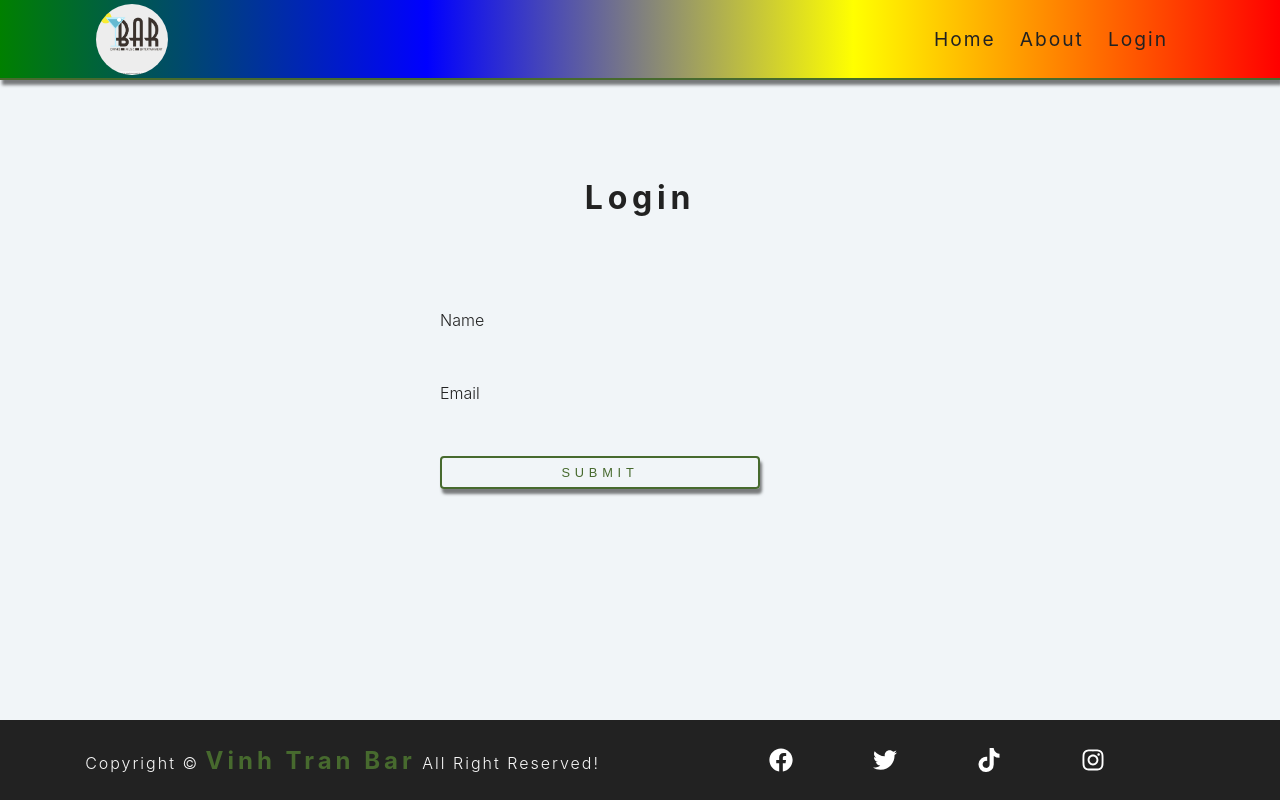
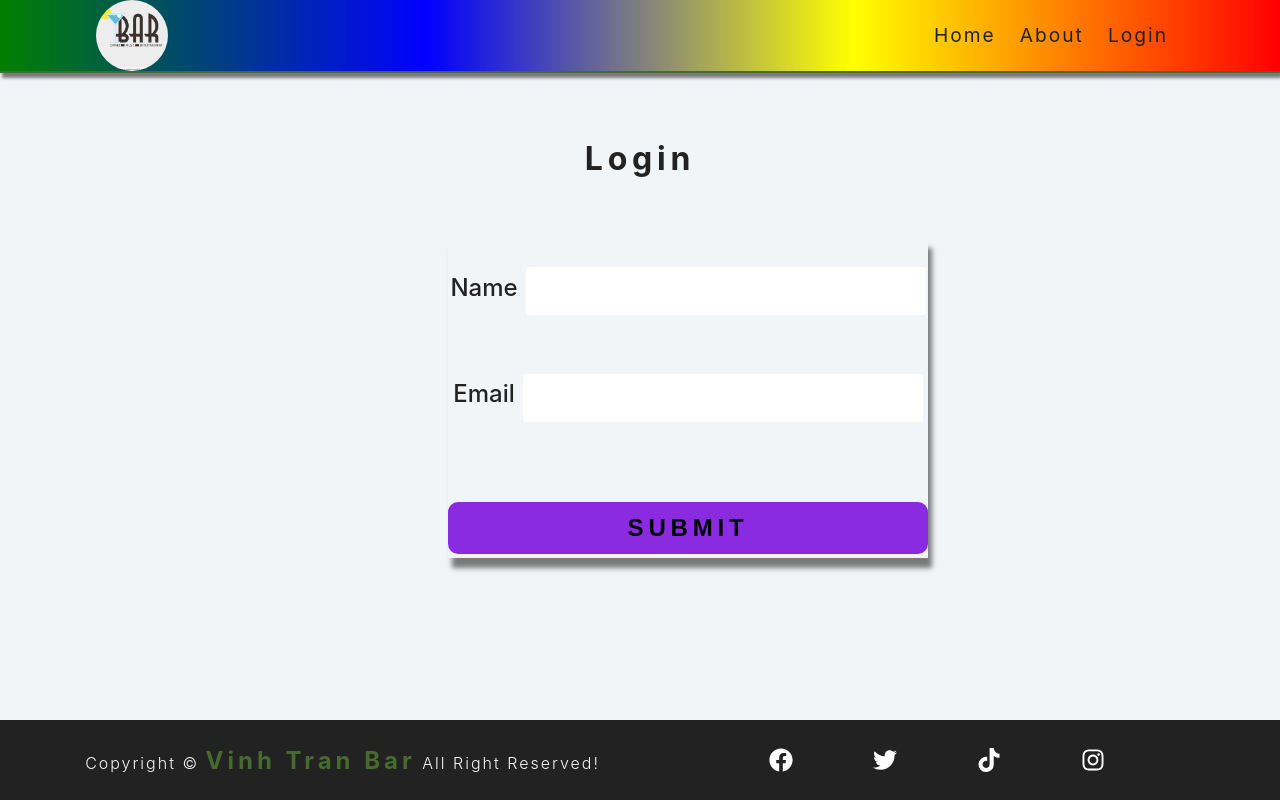
Before and after one commit to TranVinh-ds/temp-bar-menu-app, a React (Create React App) app: page /login in a window 1280 px wide. Built offline with nearby package versions, Linux system fonts and the light colour scheme; no server answers.

Commit message:
improve login layout

```diff
--- a/src/index.css
+++ b/src/index.css
@@ -132,8 +132,13 @@ Navbar
 ======
 */
 .navbar {
+  position: sticky;
+  top: 0;
+  left: 0;
+  width: 100%;
+  height: 5rem;
+  height: calc(100% - 5rem);
   background: linear-gradient(to left, red, yellow, blue, green);
-  height: 5rem;
   display: flex;
   align-items: center;
   border-bottom: 2px solid var(--primaryColor);
@@ -479,36 +484,69 @@ Navbar
   text-transform: capitalize;
 }
 
-.login {
+/*
+===========
+Login
+===========
+ */
+.section-login {
   width: 80vw;
-  max-width: 30rem;
+  max-width: 1120px;
   margin: 0 auto;
 }
-
-.form {
-  width: 90vw;
-  max-width: 400px;
-  background: var(--white);
-  border-radius: var(--borderRadius);
-  box-shadow: var(--shadow-2);
-  padding: 2rem 2.5rem;
-  margin: 3rem 0;
-}
-.form-label {
-  display: block;
-  font-size: var(--small-text);
-  margin-bottom: 0.5rem;
-  text-transform: capitalize;
-  letter-spacing: var(--letterSpacing);
-}
-.form-input {
-  width: 100%;
-  padding: 0.375rem 0.75rem;
-  border-radius: var(--borderRadius);
-  background: var(--backgroundColor);
-  border: 1px solid var(--grey-200);
+.login-form {
+  max-width: 25rem;
+  min-height: 30vh;
+  box-shadow: var(--darkShadow);
+  display: grid;
+  grid-template-rows: repeat(3, 1fr);
+  place-items: center;
 }
 
-.form-row {
-  margin-bottom: 1rem;
+.login-form-label {
+  text-transform: capitalize;
+  font-size: 1.25rem;
+  font-weight: 500;
+  margin-right: 0.5rem;
 }
+.login-form-input {
+  height: 2rem;
+  width: 20rem;
+  border-color: transparent;
+  border-radius: var(--mainBorderRadius);
+}
+.login-btn {
+  width: 100%;
+  padding: 10px;
+  border-color: transparent;
+  background: blueviolet;
+  border-radius: 10px;
+  font-size: 1.5rem;
+  columns: var(--mainGrey);
+  text-transform: uppercase;
+  font-weight: 700;
+  letter-spacing: var(--mainSpacing);
+  margin-top: 1.4rem;
+}
+
+.section-login .section-title {
+  margin-top: 4rem;
+}
+
+@media screen and (min-width: 992px) {
+  .login-form {
+    max-width: 30rem;
+    min-height: 40vh;
+    margin-left: 20rem;
+  }
+  .login-form-label {
+    font-size: 1.5rem;
+  }
+  .login-form-input {
+    height: 3rem;
+    width: 25rem;
+  }
+  .login-btn {
+    margin-top: 3rem;
+  }
+}
--- a/src/pages/Login.js
+++ b/src/pages/Login.js
@@ -18,34 +18,34 @@ const Login = () => {
     navigate('/dashboard');
   };
   return (
-    <section className="section login">
+    <section className="section-login">
       <h4 className="section-title">Login</h4>
-      <form className="form" onSubmit={handleSubmit}>
-        <div className="form-row">
-          <label htmlFor="name" className="form-label">
+      <form className="login-form" onSubmit={handleSubmit}>
+        <div className="login-form-row">
+          <label htmlFor="name" className="login-form-label">
             Name
           </label>
           <input
             id="name"
             type="text"
-            className="form-input"
+            className="login-form-input"
             value={name}
             onChange={(e) => setName(e.target.value)}
           />
         </div>
-        <div className="form-row">
-          <label htmlFor="name" className="form-label">
+        <div className="login-form-row">
+          <label htmlFor="name" className="login-form-label">
             Email
           </label>
           <input
             id="name"
             type="email"
-            className="form-input"
+            className="login-form-input"
             value={email}
             onChange={(e) => setEmail(e.target.value)}
           />
         </div>
-        <button type="submit" className="btn btn-block">
+        <button type="submit" className="login-btn">
           submit
         </button>
       </form>
--- a/src/pages/SingleCocktail.js
+++ b/src/pages/SingleCocktail.js
@@ -72,7 +72,7 @@ const SingleCocktail = () => {
       </Link>
       <h2 className="section-title">{name}</h2>
       <div className="drink">
-        <img src={image} alt={name} />
+        <img style={{ marginBottom: '2rem' }} src={image} alt={name} />
         <div className="drink-info">
           <p>
             <span className="drink-data">name: </span>
```
